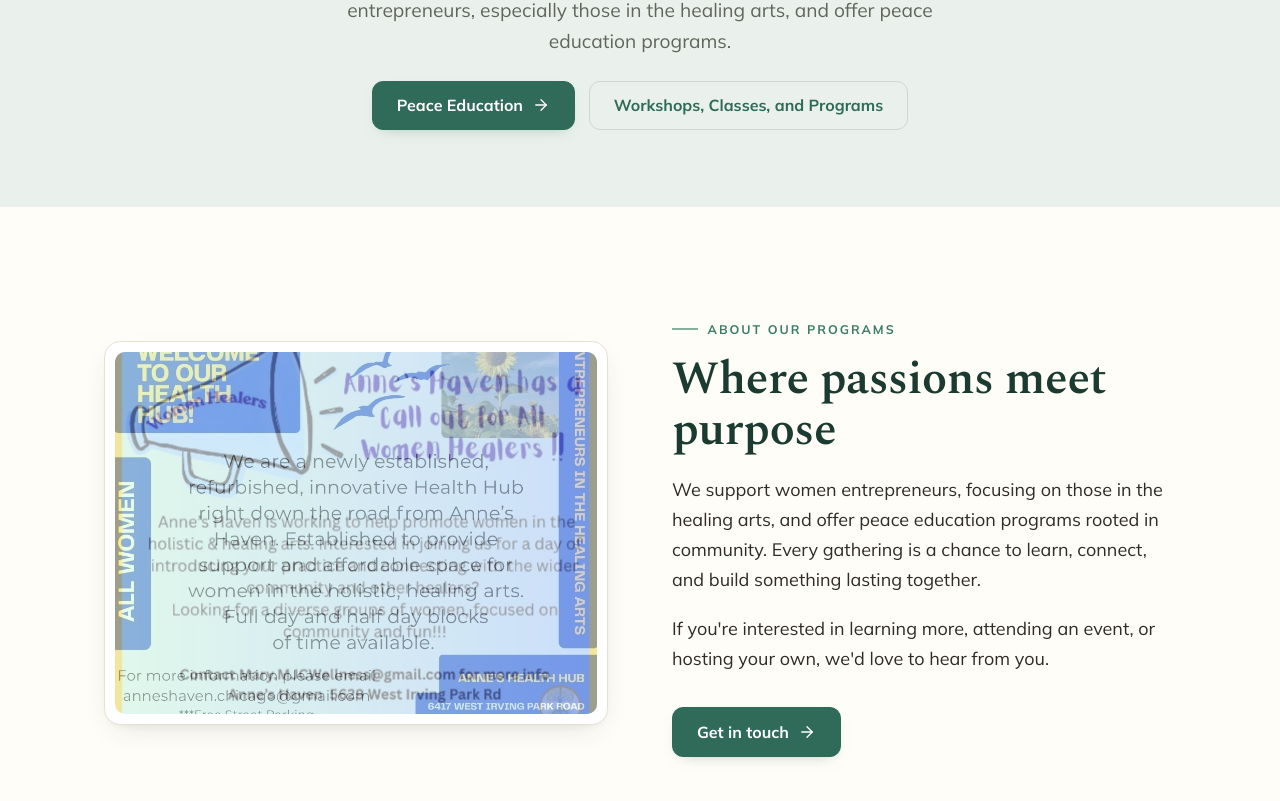
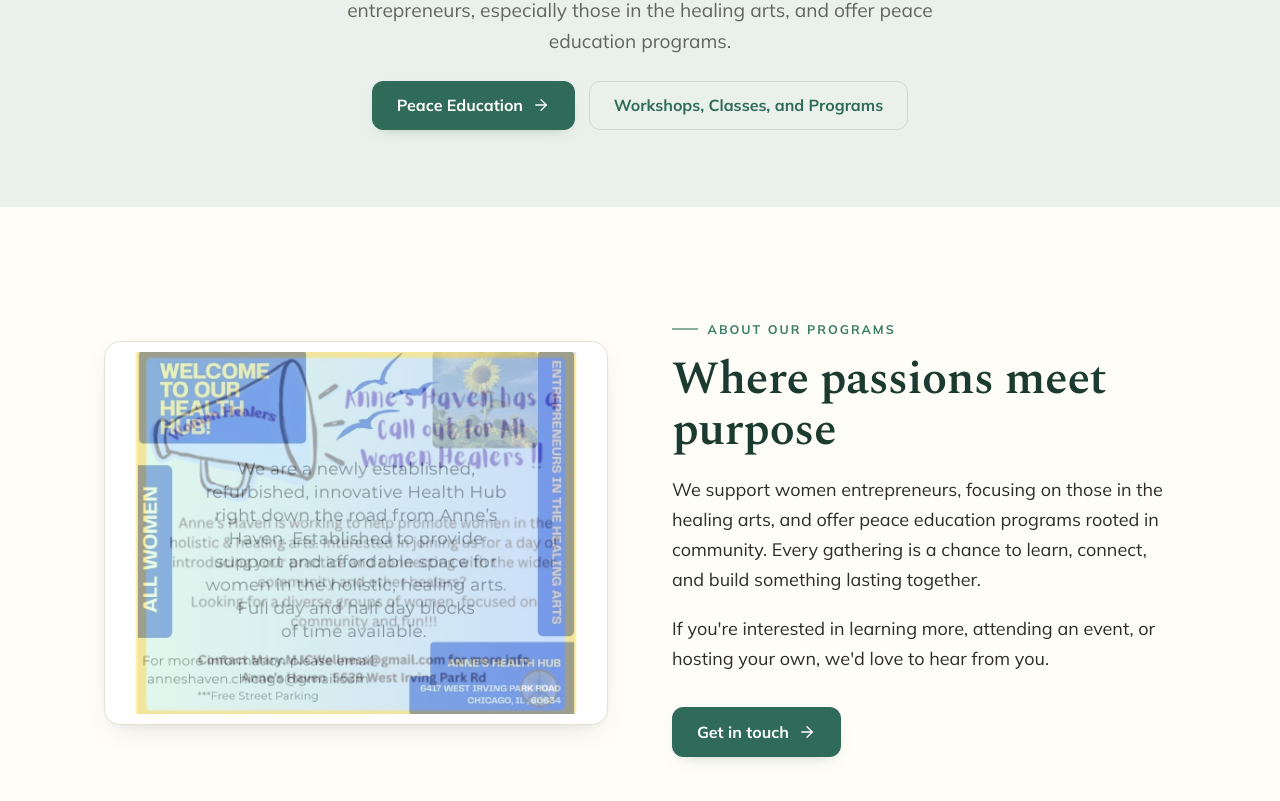
Before and after one commit to HSQ0503/annes-haven, a Next.js app: page /programs in a window 1280 px wide. Shown: the part 345-1146 px from the top of the page. Built offline with nearby package versions, Linux system fonts and the light colour scheme; no server answers; the database is empty.

Commit message:
Nudge Space Available and center SE flyer in programs carousel

```diff
--- a/app/programs/page.tsx
+++ b/app/programs/page.tsx
@@ -27,10 +27,14 @@
   {
     src: "/images/Programs/about/20260908/04-strategic-entrepreneurship-peace-payoff.jpg",
     alt: "Strategic Entrepreneurship: The Peace Payoff in Business workshop flyer — Anne's Haven and Horizon Peace",
+    // Keep title + teal mid callout readable/centered in the 4/3 frame.
+    position: "center 42%",
   },
   {
     src: "/images/Programs/about/20260908/05-space-available-fb.jpg",
     alt: "Space Available flyer for Anne's Haven — pop-ups, workshops, seminars, and retreats",
+    // Nudge slightly downward without clipping footer contact.
+    position: "center 60%",
   },
 ];
 
--- a/components/hero-carousel.tsx
+++ b/components/hero-carousel.tsx
@@ -1,15 +1,23 @@
 "use client";
 
 import Image from "next/image";
+import type { CSSProperties } from "react";
 import { useEffect, useState } from "react";
 
-export type HeroSlide = { src: string; alt: string };
+export type HeroSlide = {
+  src: string;
+  alt: string;
+  /** object-fit for this slide; falls back to the carousel fit prop. */
+  fit?: "cover" | "contain";
+  /** object-position, e.g. "center 60%". */
+  position?: string;
+};
 
 type HeroCarouselProps = {
   slides: HeroSlide[];
   /** Time each slide is held, in ms. */
   interval?: number;
-  /** object-fit for slide images. Default cover. */
+  /** Default object-fit for slides. Default cover. */
   fit?: "cover" | "contain";
 };
 
@@ -35,15 +43,19 @@
     return () => window.clearInterval(id);
   }, [paused, slides.length, interval]);
 
-  const fitClass = fit === "contain" ? "object-contain" : "object-cover";
-
   return (
     <div
       className="hero-slides"
       onMouseEnter={() => setPaused(true)}
       onMouseLeave={() => setPaused(false)}
     >
-      {slides.map((slide, i) => (
+      {slides.map((slide, i) => {
+        const slideFit = slide.fit ?? fit;
+        const style: CSSProperties = {
+          objectFit: slideFit,
+          objectPosition: slide.position ?? "center",
+        };
+        return (
           <div
             key={slide.src}
             className={`hero-slide${i === index ? " is-active" : ""}`}
@@ -55,10 +67,11 @@
               fill
               priority={i === 0}
               sizes="(max-width: 1000px) 100vw, 600px"
-            className={fitClass}
+              style={style}
             />
           </div>
-      ))}
+        );
+      })}
     </div>
   );
 }
```
Lines whose indentation alone changed are shown as unchanged.
